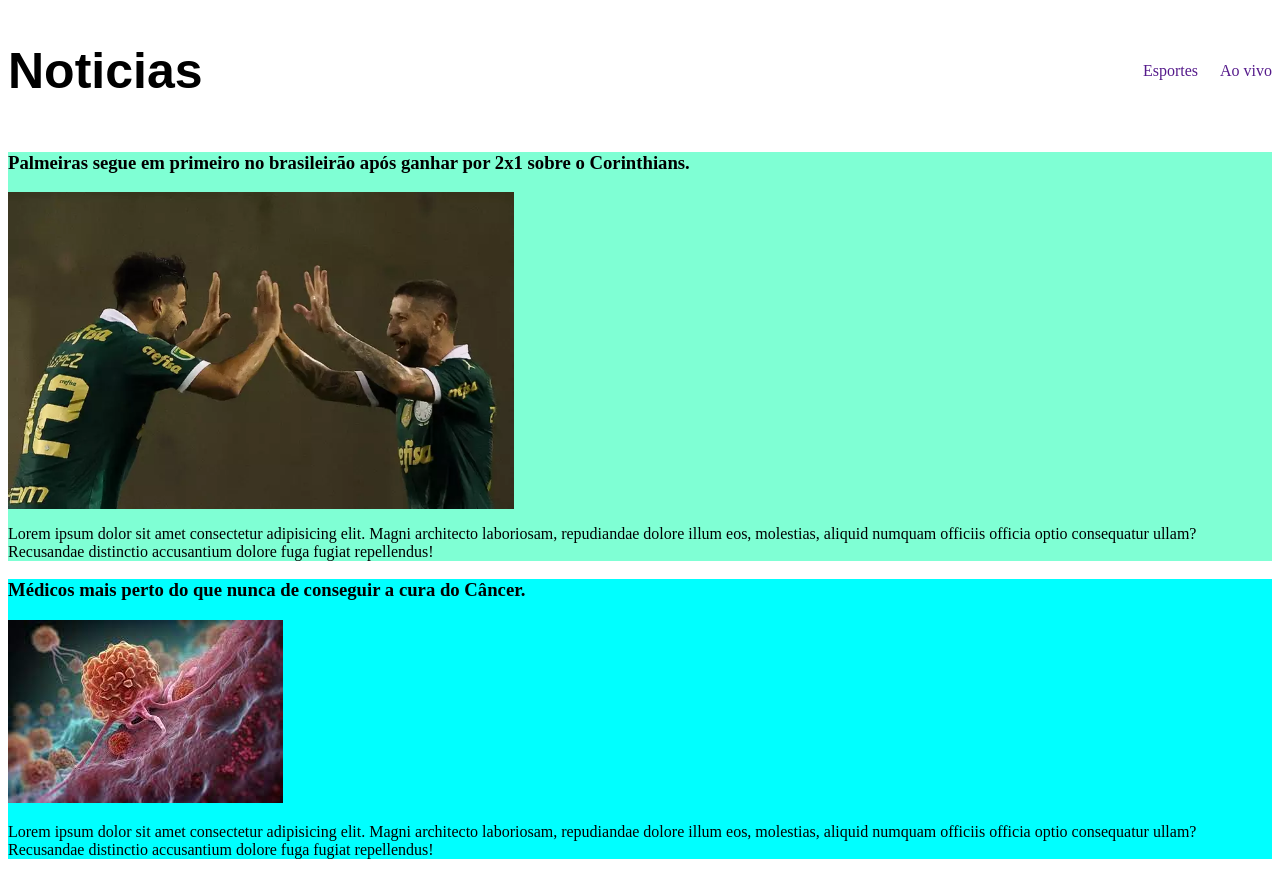
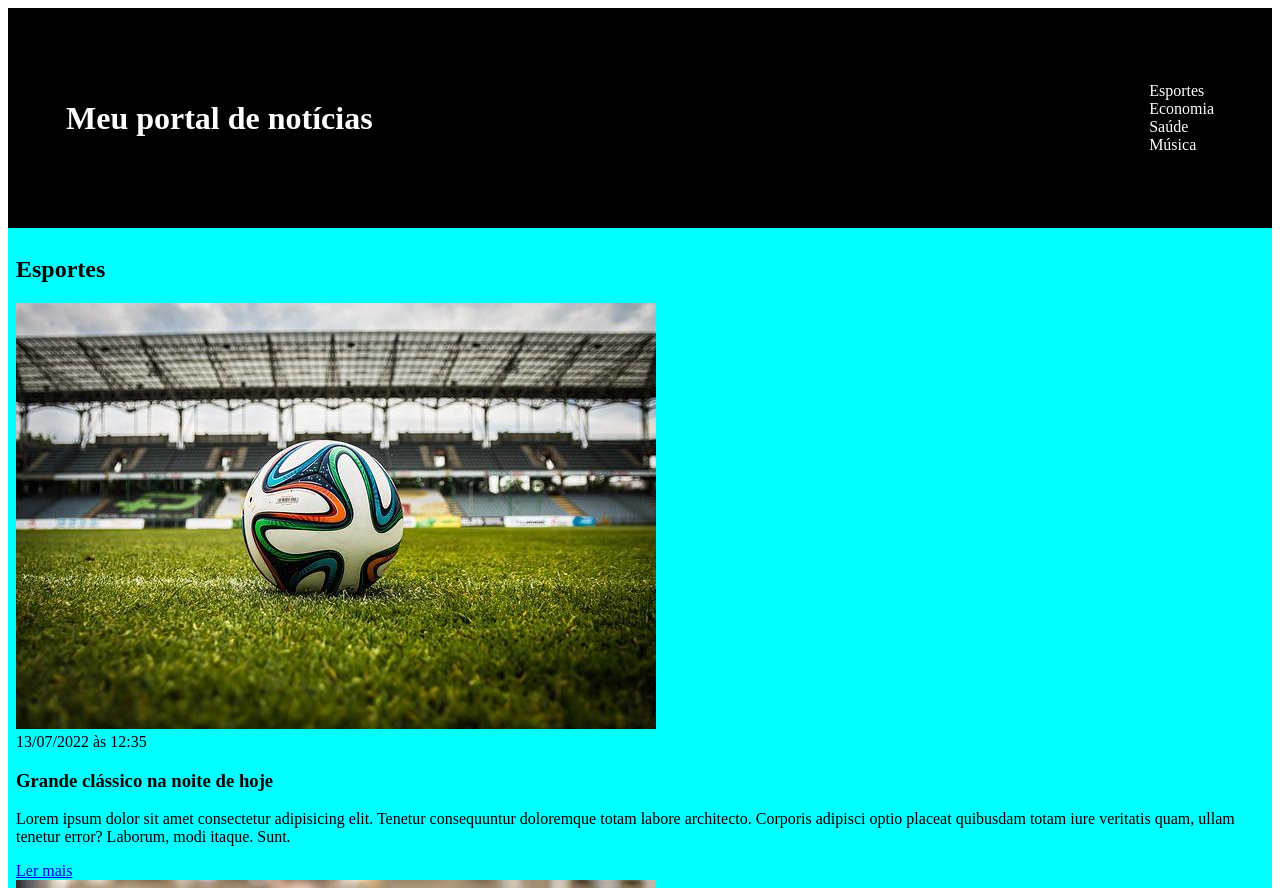
Before and after one commit to Ricco05/Curso-EBAC, a plain HTML site: page index.html in a window 1280 px wide. Shown: the top 888 px of the page. Drawn offline with Linux system fonts and the light colour scheme; a web font is replaced by a local one.

Commit message:
Acrescentando mais 2 notícias

```diff
--- a/index.html
+++ b/index.html
@@ -1,46 +1,133 @@
 <!DOCTYPE html>
-<html lang="pt-br">
+<html lang="pt-BR">
 <head>
     <meta charset="UTF-8">
+    <meta http-equiv="X-UA-Compatible" content="IE=edge">
     <meta name="viewport" content="width=device-width, initial-scale=1.0">
-    <link rel="stylesheet" href="./main.css">
-    <link rel="preconnect" href="https://fonts.googleapis.com">
-    <link rel="preconnect" href="https://fonts.googleapis.com">
-<link rel="preconnect" href="https://fonts.gstatic.com" crossorigin>
-<link href="https://fonts.googleapis.com/css2?family=Protest+Riot&display=swap" rel="stylesheet">
-    <title>Document</title>
+    <title>Meu portal de notícias</title>
+    <link rel="stylesheet" href="main.css" />
 </head>
+<body>
     <header>
         <div class="cabeçalho">
-        <h1>Noticias</h1><br>
+            <h1>Meu portal de notícias</h1>
             <nav>
                 <ul>
                     <li>
-                    <a href="">Esportes</a>
+                        <a href="#sports" title="Ir para a seção de esportes">Esportes</a>
                     </li>
                     <li>
-                    <a href="">Ao vivo</a>
+                        <a href="#economy" title="Ir para a seção de notícias">Economia</a>
+                    </li>
+                    <li>
+                        <a href="#Saúde" title="Ir para a seção de Saúde">Saúde</a>
+                    </li>
+                    <li>
+                        <a href="#Música" title="Ir para a seção de Música">Música</a>
                     </li>
                 </ul>
             </nav>
         </div>
     </header>
-<body>
-    <div class="futebol">
-            <h3>Palmeiras segue em primeiro no brasileirão após ganhar por 2x1 sobre o Corinthians.</h3>
-        <section>
-            <img src="palmeiras.jpg" alt="Palmeiras">
-            <p>Lorem ipsum dolor sit amet consectetur adipisicing elit. Magni architecto laboriosam, repudiandae dolore illum eos, molestias, aliquid numquam officiis officia optio consequatur ullam? Recusandae distinctio accusantium dolore fuga fugiat repellendus!</p>
+    <section class="esportes">
+        <h2>Esportes</h2>
+        <article>
+            <img src="./imagens/futebol.jpg" alt="Bola de futebol no gramado" />
+            <header>
+                <time>13/07/2022 às 12:35</time>
+            </header>
+            <h3>Grande clássico na noite de hoje</h3>
+            <p>
+                Lorem ipsum dolor sit amet consectetur adipisicing elit. Tenetur consequuntur doloremque totam labore architecto. Corporis adipisci optio placeat quibusdam totam iure veritatis quam, ullam tenetur error? Laborum, modi itaque. Sunt.
+            </p>
+            <a href="#" title="Leia a notícia completa">Ler mais</a>
+        </article>
+        <article>
+            <img src="./imagens/futebol-americano.jpg" alt="Jogador de futebol americano correndo com a bola na mão" />
+            <header>
+                <time>13/07/2022 às 12:35</time>
+            </header>
+            <h3>Noite do Superbowl</h3>
+            <p>
+                Lorem ipsum dolor sit amet consectetur adipisicing elit. Tenetur consequuntur doloremque totam labore architecto. Corporis adipisci optio placeat quibusdam totam iure veritatis quam, ullam tenetur error? Laborum, modi itaque. Sunt.
+            </p>
+            <a href="#" title="Leia a notícia completa">Ler mais</a>
+        </article>
+        <article>
+            <img src="./imagens/basquete.jpg" title="Vista aérea de uma quadra de basquete" />
+            <header>
+                <time>13/07/2022 às 12:35</time>
+            </header>
+            <h3>Notícia sobre a NBA</h3>
+            <p>
+                Lorem ipsum dolor sit amet consectetur adipisicing elit. Tenetur consequuntur doloremque totam labore architecto. Corporis adipisci optio placeat quibusdam totam iure veritatis quam, ullam tenetur error? Laborum, modi itaque. Sunt.
+            </p>
+            <a href="#" title="Leia a notícia completa">Ler mais</a>
+        </article>
+
     </section>
-    </div>
-    <div class="Saúde">
-        <h3>Médicos mais perto do que nunca de conseguir a cura do Câncer.</h3>
-    <section>
-        <img src="cancer.jpg" alt="Câncer">
-        <p>Lorem ipsum dolor sit amet consectetur adipisicing elit. Magni architecto laboriosam, repudiandae dolore illum eos, molestias, aliquid numquam officiis officia optio consequatur ullam? Recusandae distinctio accusantium dolore fuga fugiat repellendus!</p>
+    <section class="Economia">
+        <h2>Economia</h2>
+        <article>
+            <img src="./imagens/dolares.jpg" alt="Muitos dólares" />
+            <header>
+                <time>13/07/2022 às 12:35</time>
+            </header>
+            <h3>Dólar em alta de 0.50%</h3>
+            <p>
+                Lorem ipsum dolor sit amet consectetur adipisicing elit. Tenetur consequuntur doloremque totam labore architecto. Corporis adipisci optio placeat quibusdam totam iure veritatis quam, ullam tenetur error? Laborum, modi itaque. Sunt.
+            </p>
+            <a href="#" title="Leia a notícia completa">Ler mais</a>
+        </article>
+        <article>
+            <img src="./imagens/euro.jpg" alt="Várias notas de euro" />
+            <header>
+                <time>13/07/2022 às 12:35</time>
+            </header>
+            <h3>Euro em queda de 0.40%</h3>
+            <p>
+                Lorem ipsum dolor sit amet consectetur adipisicing elit. Tenetur consequuntur doloremque totam labore architecto. Corporis adipisci optio placeat quibusdam totam iure veritatis quam, ullam tenetur error? Laborum, modi itaque. Sunt.
+            </p>
+            <a href="#" title="Leia a notícia completa">Ler mais</a>
+        </article>
+        <article>
+            <img src="./imagens/petroleo.jpg" alt="Extração de petróleo" />
+            <header>
+                <time>13/07/2022 às 12:35</time>
+            </header>
+            <h3>Alta no preço do barril do petróleo</h3>
+            <p>
+                Lorem ipsum dolor sit amet consectetur adipisicing elit. Tenetur consequuntur doloremque totam labore architecto. Corporis adipisci optio placeat quibusdam totam iure veritatis quam, ullam tenetur error? Laborum, modi itaque. Sunt.
+            </p>
+            <a href="#" title="Leia a notícia completa">Ler mais</a>
+        </article>
     </section>
-</div>
-
-
+    <section class="Sáude">
+        <h2>Saúde</h2>
+        <article>
+            <img src="imagens/câncer.jpg" alt="Muitos dólares" />
+            <header>
+                <time>13/07/2022 às 12:35</time>
+            </header>
+            <h3>Médicos Estão mais Próximos do que nunca de conseguir a cura do câncer.</h3>
+            <p>
+                Lorem ipsum dolor sit amet consectetur adipisicing elit. Tenetur consequuntur doloremque totam labore architecto. Corporis adipisci optio placeat quibusdam totam iure veritatis quam, ullam tenetur error? Laborum, modi itaque. Sunt.
+            </p>
+            <a href="#Saúde" title="Leia a notícia completa">Ler mais</a>
+        </article>
+    </section>
+    <section class="Música">
+        <h2>Música</h2>
+        <article>
+            <img src="imagens/Orquestra.jpg.webp" alt="Orquestra" />
+            <header>
+                <time>13/07/2022 às 12:35</time>
+            </header>
+            <h3>Uma das maiores orquestras o mundo fará apresentação neste sábado no Teatro de São Paulo</h3>
+            <p>
+                Lorem ipsum dolor sit amet consectetur adipisicing elit. Tenetur consequuntur doloremque totam labore architecto. Corporis adipisci optio placeat quibusdam totam iure veritatis quam, ullam tenetur error? Laborum, modi itaque. Sunt.
+            </p>
+            <a href="#Música" title="Leia a notícia completa">Ler mais</a>
+        </article>
+    </section>
 </body>
-</html>
--- a/main.css
+++ b/main.css
@@ -1,44 +1,41 @@
 .cabeçalho{
     display: flex;
-    margin: 0px;
-    padding: 0px;
     justify-content: space-between;
     align-items: center;
-
-}
-
-.cabeçalho ul li{
-    display: inline;
-    color: aliceblue;
-    text-decoration: none;
-    padding-left: 18px;
+    background-color: #000;
+    padding: 58px;
 
 
 }
 
-.cabeçalho ul li a{
+.cabeçalho h1{
+    color: #fff;
+}
+
+.cabeçalho a{
+    color: #fff;
     text-decoration: none;
 }
 
-.cabeçalho h1{
-    font-size: 50px;
-    font-family: "Protest Riot", sans-serif;
+.esportes{
+    background-color: aqua;
+    padding: 8px;
 }
 
-.futebol{
-    box-sizing: border-box;
-    background-color: aquamarine;
+.Economia{
+    background-color:chartreuse;
+    padding: 8px;
+
 }
 
-
-
-.futebol img {
-    display: flex;
-    width: 40%;
+.Sáude{
+    background-color: crimson;
+    padding: 8px;
 
 }
 
 
-.Saúde {
-    background-color: aqua;
+.Música{
+    background-color: dodgerblue;
+    padding: 8px;
 }
```
Also changed, not shown: cancer.jpg (deleted), imagens/Orquestra.jpg.webp (added), imagens/basquete.jpg (added), imagens/câncer.jpg (added), imagens/dolares.jpg (added), imagens/euro.jpg (added), imagens/futebol-americano.jpg (added), imagens/futebol.jpg (added), imagens/petroleo.jpg (added), palmeiras.jpg (deleted). Lines whose indentation alone changed are shown as unchanged.
